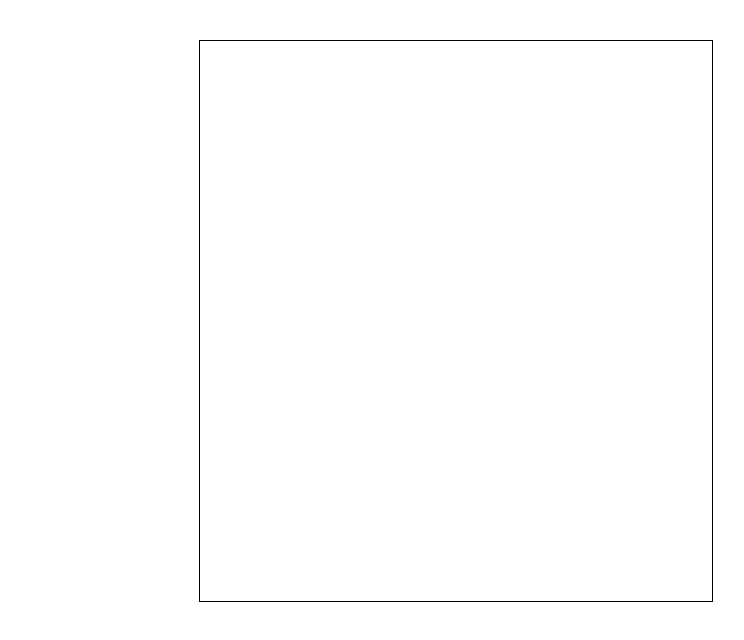
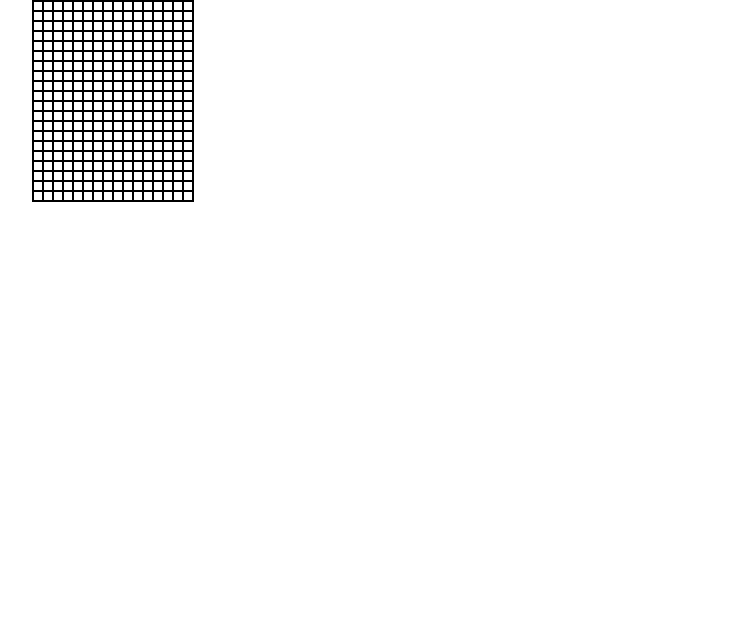
Before and after one commit to FirdausAbdullah/etch-a-sketch, a plain HTML site: page index.html in a window 1280 px wide. Shown: the whole page, without its empty margins (527-1271 px from the left). Drawn offline with Linux system fonts and the light colour scheme.

Commit message:
Make a div with 16div in a line
Still not a 16x16. Need to figure out the sizing
that is going to be used.

```diff
--- a/script.js
+++ b/script.js
@@ -2,3 +2,17 @@
 Etch-a-Sketch project
 TOP prescribed project
 */
+function drawPad (pixelRow, pixelColumn){
+    const pixelContainer = document.querySelector('.pixel-container');
+    const pixel = document.createElement('div');
+    pixel.style.width = '10px';
+    pixel.style.height = '10px';
+    pixel.style.border = '1px solid black';
+    pixel.className = 'pixel';
+
+    pixelContainer.appendChild(pixel);
+}
+
+for (let i =0; i<320; i++){
+    drawPad();
+}
--- a/style.css
+++ b/style.css
@@ -1,11 +1,14 @@
 * {
     margin: 0;
     padding: 0;
+    box-sizing: border-box;
 }
 
 .pixel-container {
-    width: 40vw;
-    height: 70vh;
-    margin: 40px 40px auto auto;
+    width: 162px;
+    margin: 0 auto;
     border: 1px solid black;
+    display: flex;
+    flex-wrap: wrap;
+    align-self: flex-start;
 }
```
